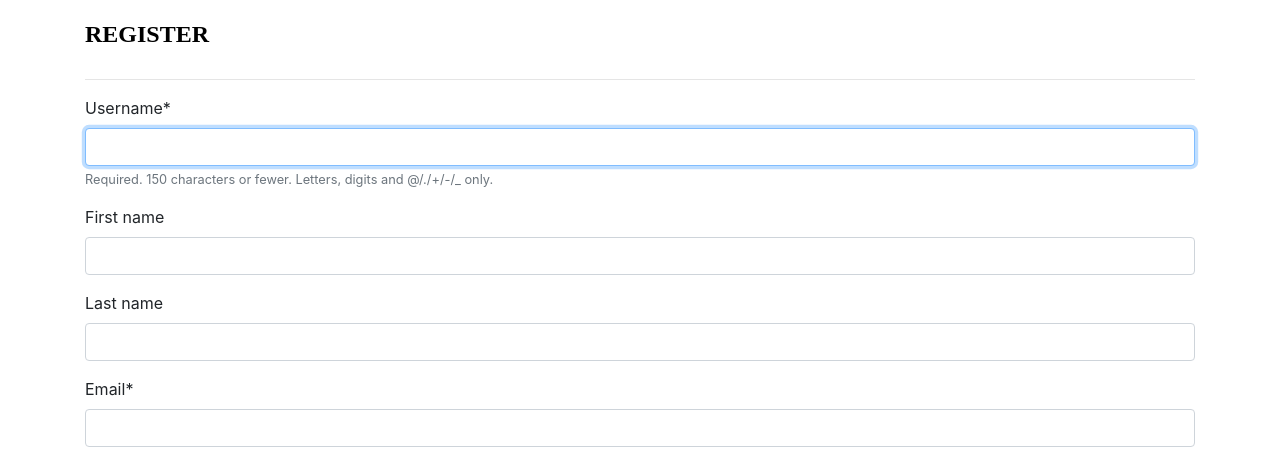
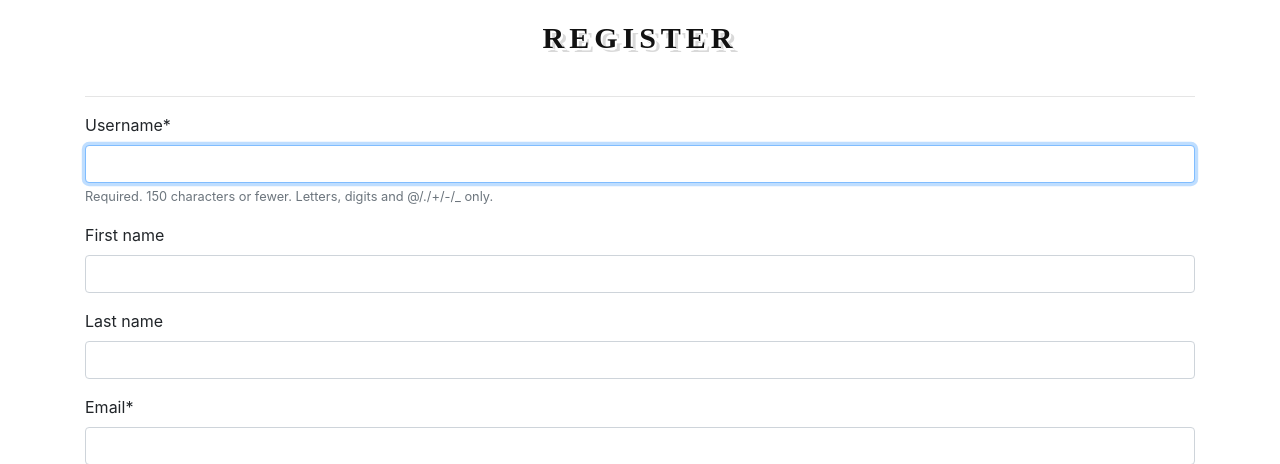
Before and after one commit to mohamedlafiteh/learning-system-project, a Django app: page /user_register/ in a window 1280 px wide. Shown: the part 64-528 px from the top of the page. Run offline with Django 3.2, Linux system fonts and the light colour scheme; some libraries are stand-ins or nearby versions.

Commit message:
FIx regster style

```diff
--- a/users_application/templates/users_application/home_page.html
+++ b/users_application/templates/users_application/home_page.html
@@ -10,7 +10,7 @@
     <div >
       <div >
 
-        <h2 class="display-6 font-weight-bold   p-5" style="color:white;" > Welcome! </h2>
+        <h2 class="display-6 font-weight-bold   p-5" style="color:white; font-size: 20px" > Welcome {{user.username}} !</h2>
         <div class="row d-flex justify-content-center text-center">
 
         </div>
@@ -97,6 +97,9 @@
              <div class="row d-flex justify-content-center mb-4">
                 <div class="col-md-8">
                   <p class="font-weight-bold text-font under_l" >Enjoy learning maths</p>
+                    <div style="text-align:center">
+    <a  href="{% url 'syllabus:level_list'%}"><button class="btn btn-dark text-font  " id="l-button-l"  style="color: white;margin-top: 10px;margin-bottom: 10px" >Start learning</button></a>
+</div>
                 </div>
               </div>
               </div>
--- a/users_application/templates/users_application/user_registration.html
+++ b/users_application/templates/users_application/user_registration.html
@@ -10,7 +10,9 @@
         <hr style="color:#ff5722;">
 
    {% else%}
-    <h2 class="text-font" style="margin-top: 20px">Register</h2>
+<div style="text-align:center">
+    <h2 class="text-font justify-content-center text-shade-a" style="margin-top: 20px;font-size: 30px">Register</h2>
+</div>
         <hr style="color:#ff5722;">
 
 
@@ -18,6 +20,7 @@
         {% csrf_token%}
         {{submitted_user_form|crispy}}<br>
         {{submitted_profile_form|crispy}}<br><br>
+
         <input type="submit" value="Register" class="btn btn-dark btn-lg btn-bloc text-font" style="color: white">
                 <hr style="color:#ff5722;">
 
```
Also changed, not shown: db.sqlite3.
